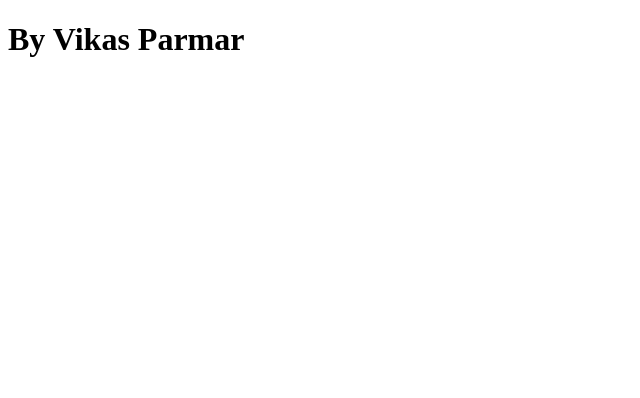
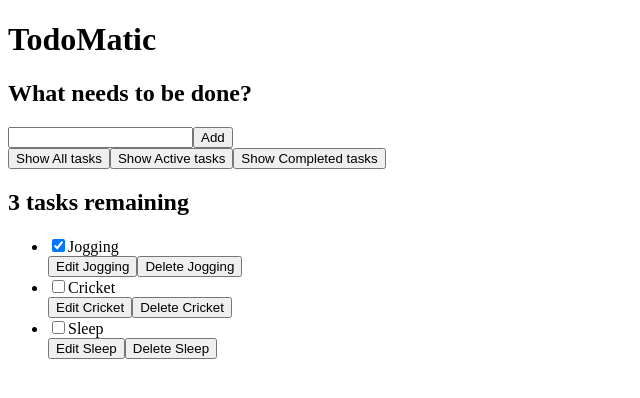
Before and after one commit to vikas-parmar/todoLIst, a React (Vite) app: page / in a window 1280 px wide. Shown: the top 398 px of the page, without its empty margins (0-640 px from the left). Built offline with nearby package versions, Linux system fonts and the light colour scheme.

Commit message:
Adding static UI to the App Component.

```diff
--- a/src/App.jsx
+++ b/src/App.jsx
@@ -1,7 +1,100 @@
 function App() {
 
   return (
-    <h1> By Vikas Parmar</h1>
+    <div className="todo--app">
+    <h1>TodoMatic</h1>
+
+    <form className='todo--form'>
+      <h2 className="label-wrapper">
+        <label htmlFor="new-todo-input" >
+          What needs to be done?
+        </label>
+      </h2>
+      <input
+        type="text"
+        id="new-todo-input"
+        name="text"
+        autoComplete="off"
+      />
+      <button type="submit" className="btn--primary">
+        Add
+      </button>
+    </form>
+
+    <div className="filters-btn-group">
+      <button type="button" className="toggle-btn" aria-pressed="true">
+        <span className="visually-hidden">Show </span>
+        <span>All</span>
+        <span className="visually-hidden"> tasks</span>
+      </button>
+      <button type="button" className="toggle-btn" aria-pressed="false">
+        <span className="visually-hidden">Show </span>
+        <span>Active</span>
+        <span className="visually-hidden"> tasks</span>
+      </button>
+      <button type="button" className="toggle-btn" aria-pressed="false">
+        <span className="visually-hidden">Show </span>
+        <span>Completed</span>
+        <span className="visually-hidden"> tasks</span>
+      </button>
+    </div>
+
+    <h2 id="list-heading">3 tasks remaining</h2>
+
+    <ul
+      role="list"
+      className="todo-list"
+      aria-labelledby="list-heading">
+      <li className="todo">
+        <div>
+          <input id="todo-0" type="checkbox" defaultChecked={true} />
+          <label className="todo-label" htmlFor="todo-0">
+            Jogging
+          </label>
+        </div>
+        <div className="btn-group">
+          <button type="button" className="todo-input-btn">
+            Edit <span className="visually-hidden">Jogging</span>
+          </button>
+          <button type="button" className="todo-input-btn">
+            Delete <span className="visually-hidden">Jogging</span>
+          </button>
+        </div>
+      </li>
+      <li className="todo">
+        <div>
+          <input id="todo-1" type="checkbox" />
+          <label className="todo-label" htmlFor="todo-1">
+            Cricket
+          </label>
+        </div>
+        <div className="btn-group">
+          <button type="button" className="todo-input-btn">
+            Edit <span className="visually-hidden">Cricket</span>
+          </button>
+          <button type="button" className="todo-input-btn">
+            Delete <span className="visually-hidden">Cricket</span>
+          </button>
+        </div>
+      </li>
+      <li className="todo">
+        <div>
+          <input id="todo-2" type="checkbox" />
+          <label className="todo-label" htmlFor="todo-2">
+            Sleep
+          </label>
+        </div>
+        <div className="btn-group">
+          <button type="button" className="todo-input-btn">
+            Edit <span className="visually-hidden">Sleep</span>
+          </button>
+          <button type="button" className="todo-input-btn">
+            Delete <span className="visually-hidden">Sleep</span>
+          </button>
+        </div>
+      </li>
+    </ul>
+  </div>
   )
 }
 
```
